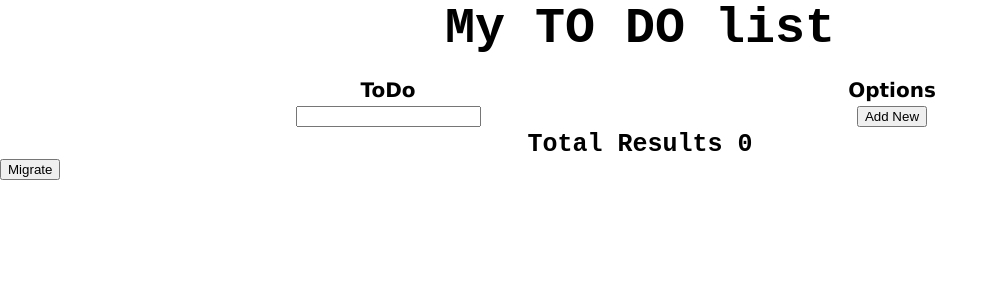
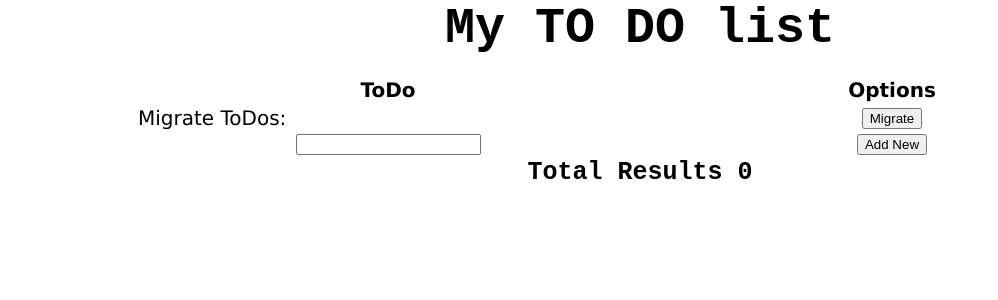
Before and after one commit to itlima/api_python_todo, a FastAPI app: page / in a window 1280 px wide. Shown: the top 300 px of the page, without its empty margins (0-998 px from the left). Run offline with FastAPI, Linux system fonts and the light colour scheme; data that the repository does not hold is empty.

Commit message:
Adding Migration Button in HTML

```diff
--- a/main.py
+++ b/main.py
@@ -1,10 +1,9 @@
-from fastapi import FastAPI, Request
+from fastapi import FastAPI, Request, HTTPException
 from fastapi.responses import RedirectResponse
 from fastapi.templating import Jinja2Templates
-import json
-
 from pymongo.collection import Collection
 from pymongo import MongoClient
+import json
 
 
 app = FastAPI()
--- a/templates/todolist.html
+++ b/templates/todolist.html
@@ -34,16 +34,29 @@
         td:nth-child(2) {
             text-align: center;
         }
+
     </style>
     <body>
         <h1>My TO DO list</h1>
         <br/>
+        <div class="center">
 
+        </div>
         <table>
             <tr>
                 <th>ToDo</th>
                 <th>Options</th>
+            </tr>
 
+            <tr>
+                <td>
+                    Migrate ToDos:
+                </td>
+                <td>
+                    <form action="/migrate" method="POST" onsubmit="return confirm('Are you sure you want to migrate?');">
+                        <button type="submit">Migrate</button>
+                    </form>
+                </td>
             </tr>
 
             <tr>
@@ -63,9 +76,7 @@
 
         <h3>Total Results {{ tododict.size }}</h3>
 
-        <form action="/migrate" method="POST" onsubmit="return confirm('Are you sure you want to migrate?');">
-            <button type="submit">Migrate</button>
-        </form>
+
 
 
     </body>
```
Also changed, not shown: database.json (+27 -1 lines).
